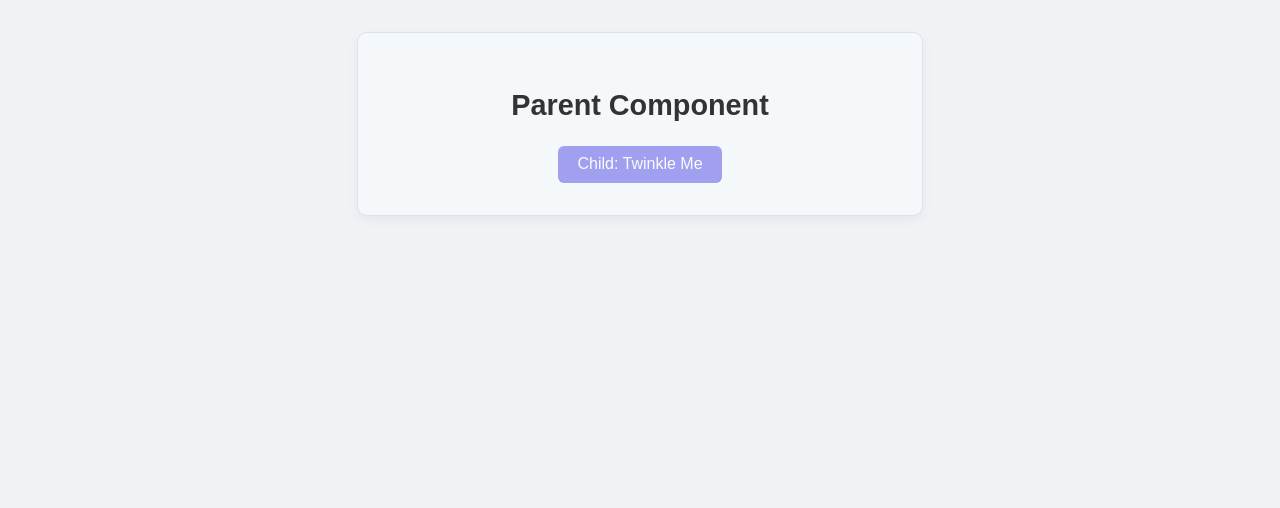
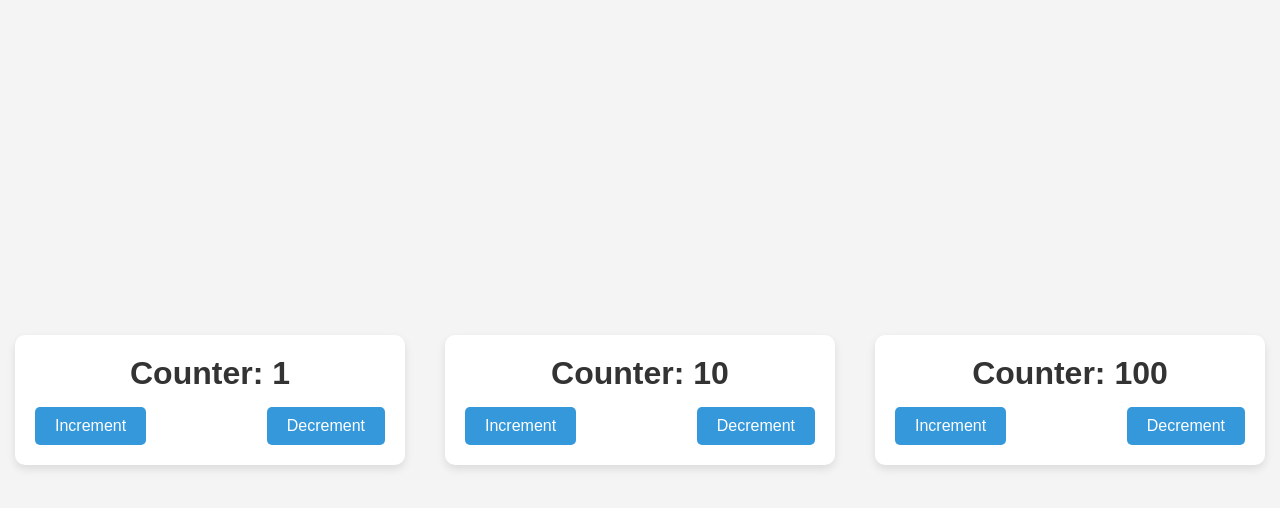
Before and after one commit to fresher2coder/msajce, a React (Vite) app in the folder react/react-basics/: page / in a window 1280 px wide. Shown: the top 508 px of the page. Built offline with nearby package versions, Linux system fonts and the light colour scheme.

Commit message:
React-Basics: state example (Counter) added

```diff
--- a/react/react-basics/src/App.css
+++ b/react/react-basics/src/App.css
@@ -176,3 +176,67 @@ main {
 .child-con button:hover {
   background-color: #3730a3;
 }
+
+/* state style  */
+/* General styles */
+* {
+  margin: 0;
+  padding: 0;
+  box-sizing: border-box;
+}
+
+body {
+  font-family: Arial, sans-serif;
+  background-color: #f4f4f4;
+  display: flex;
+  justify-content: center;
+  align-items: center;
+  height: 100vh;
+  margin: 0;
+}
+
+/* Counter section styles */
+.counter {
+  background-color: #ffffff;
+  padding: 20px;
+  border-radius: 10px;
+  box-shadow: 0 4px 8px rgba(0, 0, 0, 0.1);
+  text-align: center;
+
+  margin: 10px;
+}
+
+.counter h1 {
+  font-size: 2rem;
+  color: #333;
+}
+
+.counter .btns {
+  width: 350px;
+  display: flex;
+  justify-content: space-between;
+  margin-top: 15px;
+}
+
+.counter button {
+  background-color: #3498db;
+  color: white;
+  border: none;
+  padding: 10px 20px;
+  border-radius: 5px;
+  cursor: pointer;
+  font-size: 1rem;
+  transition: background-color 0.3s;
+}
+
+.counter button:hover {
+  background-color: #2980b9;
+}
+
+/* Style for the counters container */
+.counters {
+  display: flex;
+  justify-content: center;
+  flex-wrap: wrap;
+  gap: 20px;
+}
--- a/react/react-basics/src/App.jsx
+++ b/react/react-basics/src/App.jsx
@@ -3,6 +3,7 @@ import MainLayout from "./components/MainLayout";
 import Parent from "./props/propsMethod/Parent";
 import UserLayout from "./props/UserLayout";
 import UserProfile from "./props/UserProfile";
+import Counter from "./state/Counter";
 
 function App() {
   return (
@@ -46,8 +47,14 @@ function App() {
       </section> */}
 
       {/* probs as method  child -> parent */}
+      {/* <Parent /> */}
 
-      <Parent />
+      {/* state  */}
+      <section className="counters">
+        <Counter initialValue={1} incrementValue={1} />
+        <Counter initialValue={10} incrementValue={10} />
+        <Counter initialValue={100} incrementValue={100} />
+      </section>
     </>
   );
 }
--- /dev/null
+++ b/react/react-basics/src/state/Counter.jsx
@@ -0,0 +1,27 @@
+import React, { useState } from "react";
+
+function Counter({ initialValue, incrementValue }) {
+  const [count, setCount] = useState(initialValue);
+  const increment = () => {
+    setCount((count) => count + incrementValue); //7 -> 7+1
+    console.log(count); //7
+  };
+  const decrement = () => {
+    setCount((count) => count - incrementValue); //7 -> 7-1
+    console.log(count); //7
+  };
+
+  return (
+    <>
+      <section className="counter">
+        <h1>Counter: {count}</h1> {/* 8 */}
+        <div className="btns">
+          <button onClick={increment}>Increment</button>
+          <button onClick={decrement}>Decrement</button>
+        </div>
+      </section>
+    </>
+  );
+}
+
+export default Counter;
```
